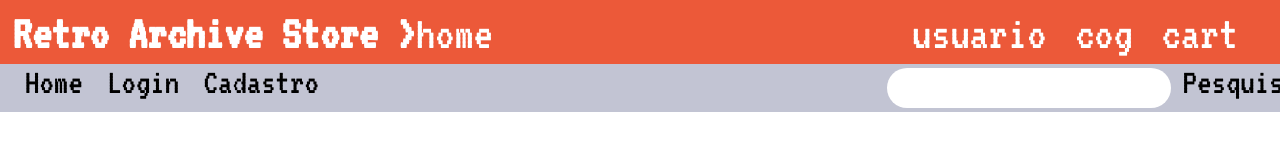
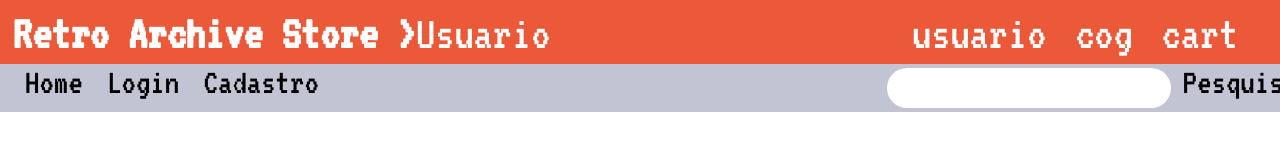
Before and after one commit to NotorioGrande/SCC019-2022-Web, a React (Create React App) app in the folder milestone_2/: page /usuario in a window 1280 px wide. Shown: the top 160 px of the page. Built offline with nearby package versions, Linux system fonts and the light colour scheme; the HTML template or start-up script is replaced by a standard one.

Commit message:
header atualiza dinamicamente baseado na url

```diff
--- a/milestone_2/src/App.jsx
+++ b/milestone_2/src/App.jsx
@@ -7,7 +7,7 @@ function App() {
   return (
     <div className="App">
       <Router>
-      <Header location="home" name="usuario"  />
+      <Header name="usuario"/>
         <Routes>
             <Route path="/" />
             <Route path="login" element={<Login />}/>
--- a/milestone_2/src/components/Header.jsx
+++ b/milestone_2/src/components/Header.jsx
@@ -1,13 +1,24 @@
 import React from 'react';
 import { Link } from 'react-router-dom';
+import { useLocation } from 'react-router-dom';
 import "./Header.css"
-const Header = ({location, name, logged}) => {
+const Header = ({name, logged}) => {
+    let location = useLocation();
+    let locationFormatted = location.pathname.slice(1);
+    if (locationFormatted === ""){
+        locationFormatted = "Home";
+    }
+    else{
+
+        locationFormatted = locationFormatted[0].toUpperCase() + locationFormatted.slice(1);
+    }
+
     return (
         <nav>
             <div className='parte-vermelha'>
                 <div className="parte-esquerda-wrapper">
                     <h1>Retro Archive Store &gt; </h1>
-                    <span id="location">{location} </span>
+                    <span id="location">{locationFormatted}</span>
                 </div>
                 <div className="parte-direita-wrapper">
                     <span id='name'>{name}</span>
```
